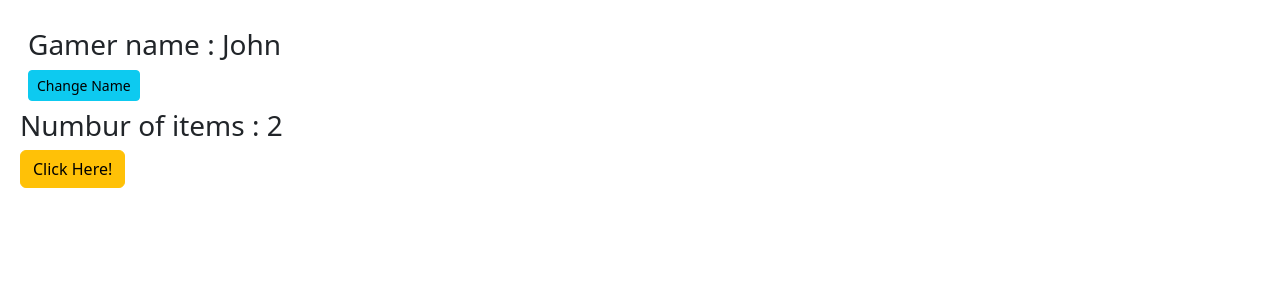
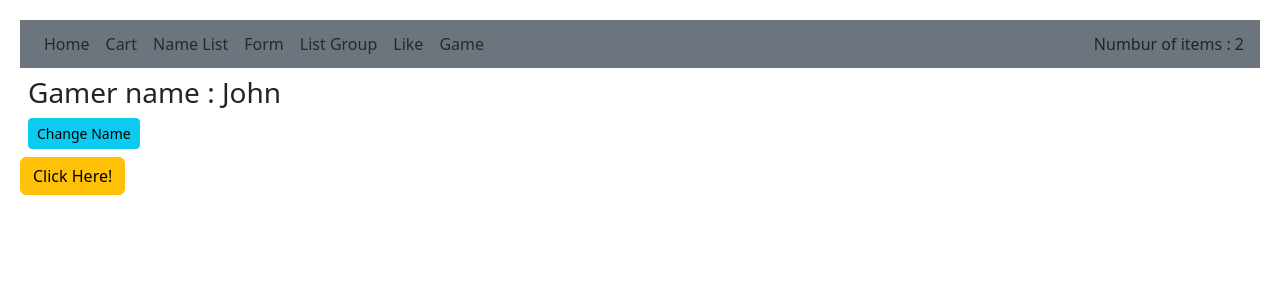
Before and after one commit to BehzadAminiPour/React-TS-Vite, a React (Vite) app: page /game in a window 1280 px wide. Shown: the top 300 px of the page. Built offline with nearby package versions, Linux system fonts and the light colour scheme.

Commit message:
Updating Navbar

```diff
--- a/src/App.tsx
+++ b/src/App.tsx
@@ -12,6 +12,7 @@ import GamePage from "./pages/GamePage";
 import Alert from "./components/Alert";
 import Button from "./components/Button";
 import Navbar from "./components/Navbar";
+import Home from "./pages/Home";
 
 function App() {
   const [cartItems, setCartItems] = useState(["product 1", "product 2"]);
@@ -36,7 +37,9 @@ function App() {
 
   return (
     <BrowserRouter>
+      <Navbar items={cartItems.length} />
       <Routes>
+        <Route path="/" element={<Home />} />
         <Route
           path="/cart"
           element={
@@ -64,7 +67,6 @@ function App() {
           element={<GamePage game={game.player.name} onGame={handleClick} />}
         />
       </Routes>
-      <Navbar items={cartItems.length} />
 
       {showAlert && (
         <Alert onClick={() => setShowAlert(false)}>
--- a/src/components/Navbar.tsx
+++ b/src/components/Navbar.tsx
@@ -1,12 +1,53 @@
+import { Link } from "react-router-dom";
+
 interface Props {
   items: number;
 }
 
 const Navbar = ({ items }: Props) => {
   return (
-    <div>
-      <h3>Numbur of items : {items}</h3>
-    </div>
+    <nav className="navbar bg-secondary p-1 navbar-expand-lg">
+      <div className="container-fluid">
+        <ul className="navbar-nav">
+          <li className="nav-item">
+            <Link to="/" className="nav-link">
+              Home
+            </Link>
+          </li>
+          <li className="nav-item">
+            <Link to="/cart" className="nav-link">
+              Cart
+            </Link>
+          </li>
+          <li className="nav-item">
+            <Link to="/namelist" className="nav-link">
+              Name List
+            </Link>
+          </li>
+          <li className="nav-item">
+            <Link to="/form" className="nav-link">
+              Form
+            </Link>
+          </li>
+          <li className="nav-item">
+            <Link to="/listgroup" className="nav-link">
+              List Group
+            </Link>
+          </li>
+          <li className="nav-item">
+            <Link to="/like" className="nav-link">
+              Like
+            </Link>
+          </li>
+          <li className="nav-item">
+            <Link to="/game" className="nav-link">
+              Game
+            </Link>
+          </li>
+        </ul>
+        <li className="nav-item d-flex">Numbur of items : {items}</li>
+      </div>
+    </nav>
   );
 };
 
```
Also changed, not shown: src/components/Game.tsx (deleted, +0 -17 lines).
